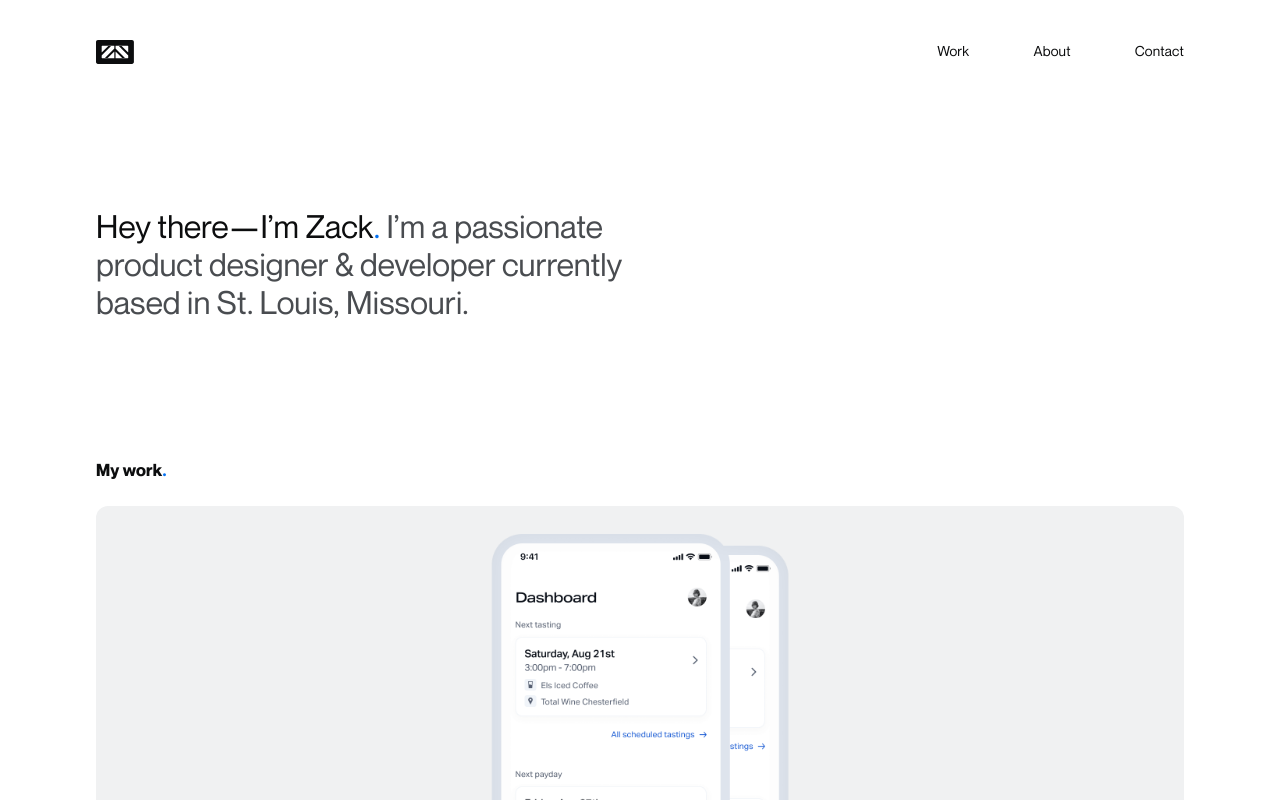
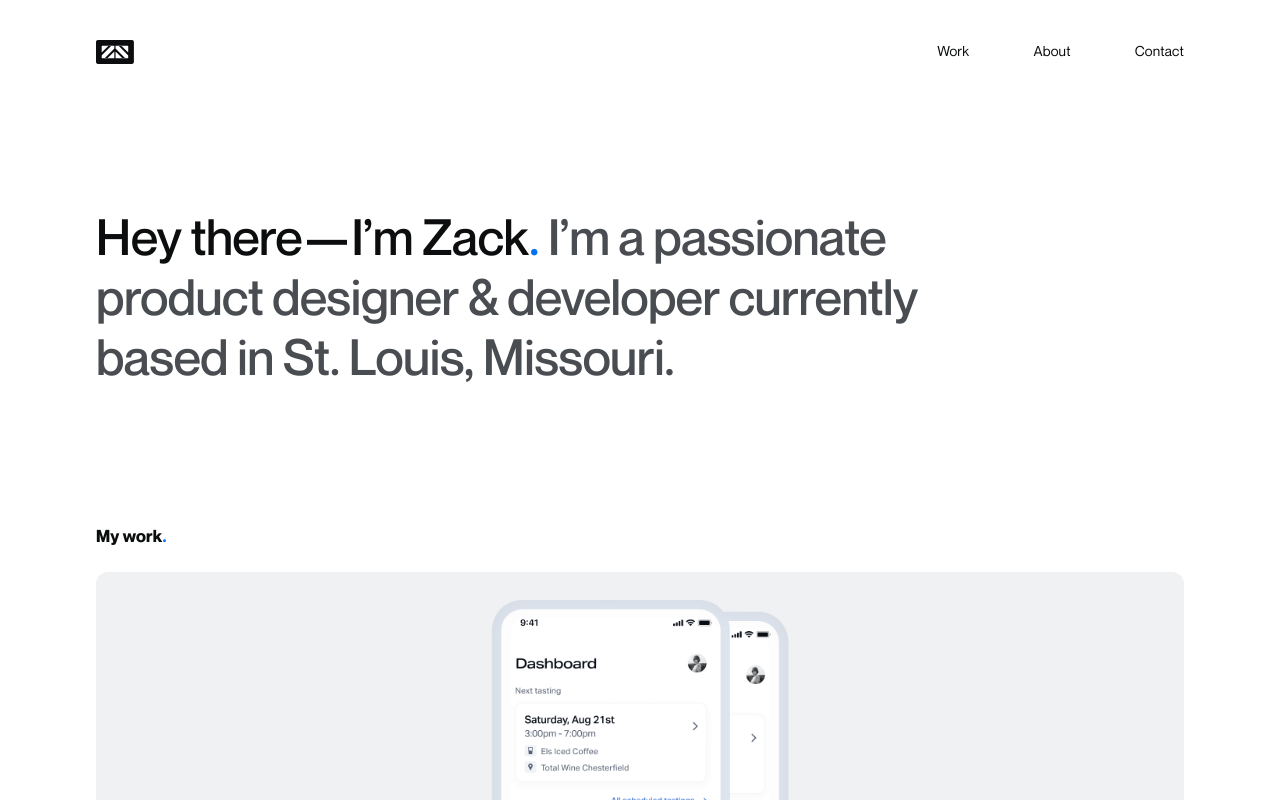
Before and after one commit to ztschwartz/next-portfolio, a Next.js app: page / in a window 1280 px wide. Shown: the top 800 px of the page. Built offline with nearby package versions, Linux system fonts and the light colour scheme.

Commit message:
text chagnes

```diff
--- a/pages/index.js
+++ b/pages/index.js
@@ -54,7 +54,7 @@ export default function Home({loaded , loaderView}) {
         <div className={`${HomeStyles.showcase}`} id="showcase">
           <div className="container">
            {/*  <h1 className={`textHeadline1Medium mainText fadeAni ${HomeStyles.showcaseHeadline}`}><span className={`fadeAni ${HomeStyles.showcaseMainHeadline}`}>Hey there—I’m Zack. I’m a passionate </span><span className={`fadeAni ${HomeStyles.showcaseHeadline}`}>product designer & developer currently </span><span className={`fadeAni ${HomeStyles.showcaseHeadline}`}>based in St. Louis, Missouri.</span></h1> */}
-           <h1 className={`textHeadline2 softText fadeAni ${HomeStyles.showcaseHeadlineGroup}`}>
+           <h1 className={`textHeadline1Medium softText fadeAni ${HomeStyles.showcaseHeadlineGroup}`}>
             <span className={`fadeAni ${HomeStyles.showcaseMainHeadline}`}><span className={`mainText`}>Hey there—I’m&nbsp;Zack<span className={`accentText`}>.</span><br className={HomeStyles.showcaseBr} /></span> I’m a passionate </span>
             <span className={`fadeAni softText ${HomeStyles.showcaseHeadline}`}>product designer & developer currently </span>
             <span className={`fadeAni softText ${HomeStyles.showcaseHeadline}`}>based in St. Louis, Missouri.</span>
--- a/styles/globals.css
+++ b/styles/globals.css
@@ -202,6 +202,7 @@ a {
 
 .textHeadline1,
 .textHeadline2,
+.textHeadline3,
 .textTitle,
 .textBody1,
 .textBody2,
@@ -214,6 +215,7 @@ a {
 
 .textHeadline1Medium,
 .textHeadline2Medium,
+.textHeadline3Medium,
 .textTitleMedium,
 .textBody1Medium,
 .textBody2Medium,
@@ -230,6 +232,12 @@ a {
   font-size: 3.125rem;
   line-height: 3.75rem;
   letter-spacing: -0.01em;
+}
+
+.textHeadline3,
+.textHeadline3Medium{
+    font-size: 2.5rem;
+    line-height: 3rem;
 }
 
 .textHeadline2,
```
